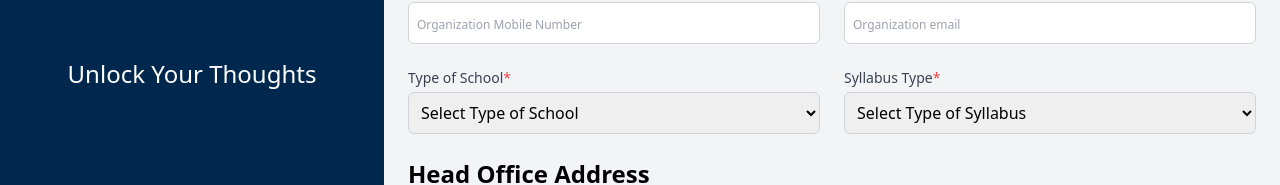
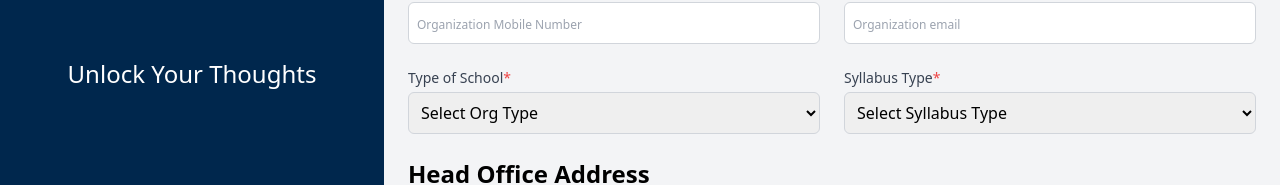
Before and after one commit to QubicGen11/SMS, a React (Vite) app: page /setup in a window 1280 px wide. Shown: the part 462-647 px from the top of the page. Built offline with nearby package versions, Linux system fonts and the light colour scheme.

Commit message:
modified the setup page

```diff
--- a/src/Components/Setup Components/Setup.jsx
+++ b/src/Components/Setup Components/Setup.jsx
@@ -262,7 +262,7 @@ const Setup = () => {
     onChange={handleChange}
   >
     <option value="" >
-      Select Type of School
+      Select Org Type
     </option>
     <option value="primary">Residential</option>
     <option value="secondary">Non Residential</option>
@@ -281,7 +281,7 @@ const Setup = () => {
     onChange={handleChange}
   >
     <option value="">
-      Select Type of Syllabus
+      Select Syllabus Type
     </option>
     <option value="primary">CBSE</option>
     <option value="secondary">State Board</option>
```
